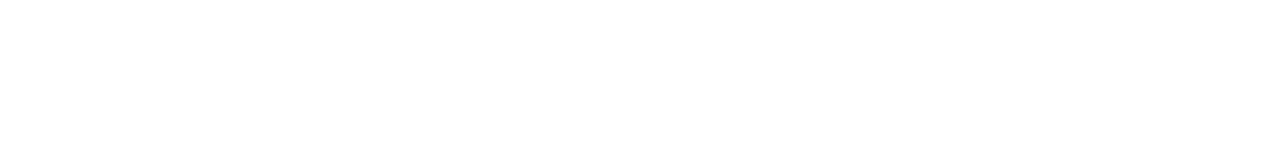
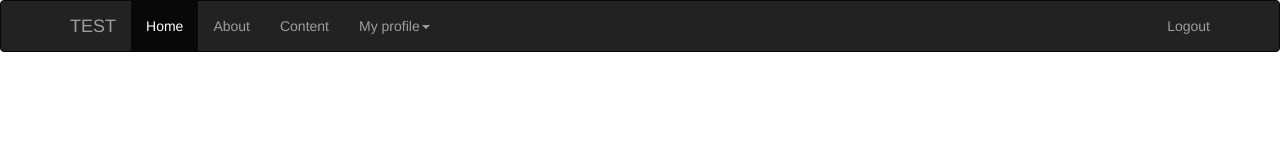
Before and after one commit to 4m1g0/bootstrap-demo, a plain HTML site: page index.html in a window 1280 px wide. Drawn offline with nearby package versions, Linux system fonts and the light colour scheme.

Commit message:
Create simple and nice nav bar

```diff
--- a/index.html
+++ b/index.html
@@ -9,7 +9,41 @@
     <script src="http://maxcdn.bootstrapcdn.com/bootstrap/3.3.4/js/bootstrap.min.js"></script>
 </head>
 <body>
+    <nav class="navbar navbar-inverse">
+        <div class="container">
+            <!-- Logo            -->
+            <div class="navbar-header">
+                <a href="#" class="navbar-brand">TEST</a>
+            </div>
 
+            <!-- Menu items            -->
+            <div>
+                <ul class="nav navbar-nav">
+                    <li class="active"><a href="#">Home</a></li>
+                    <li class=""><a href="#">About</a></li>
+                    <li class=""><a href="#">Content</a></li>
+
+                    <!-- dropDown                    -->
+                    <li class="dropdown">
+                        <a href="#" class="dropdown-toggle" data-toggle="dropdown">My profile<span class="caret"></span></a>
+                        <ul class="dropdown-menu">
+                            <li class=""><a href="#">About</a></li>
+                            <li class=""><a href="#">About</a></li>
+                            <li class=""><a href="#">About</a></li>
+                        </ul>
+                    </li>
+                </ul>
+
+                <!-- Right align                -->
+                <ul class="nav navbar-nav navbar-right">
+                    <li><a href="#">Logout</a></li>
+                </ul>
+            </div>
+        </div>
+    </nav>
+    <div class="container-fluid">
+
+    </div>
 
 </body>
 </html>
```
Also changed, not shown: doc-images/Captura de pantalla de 2016-05-16 15-23-09.png (added).
